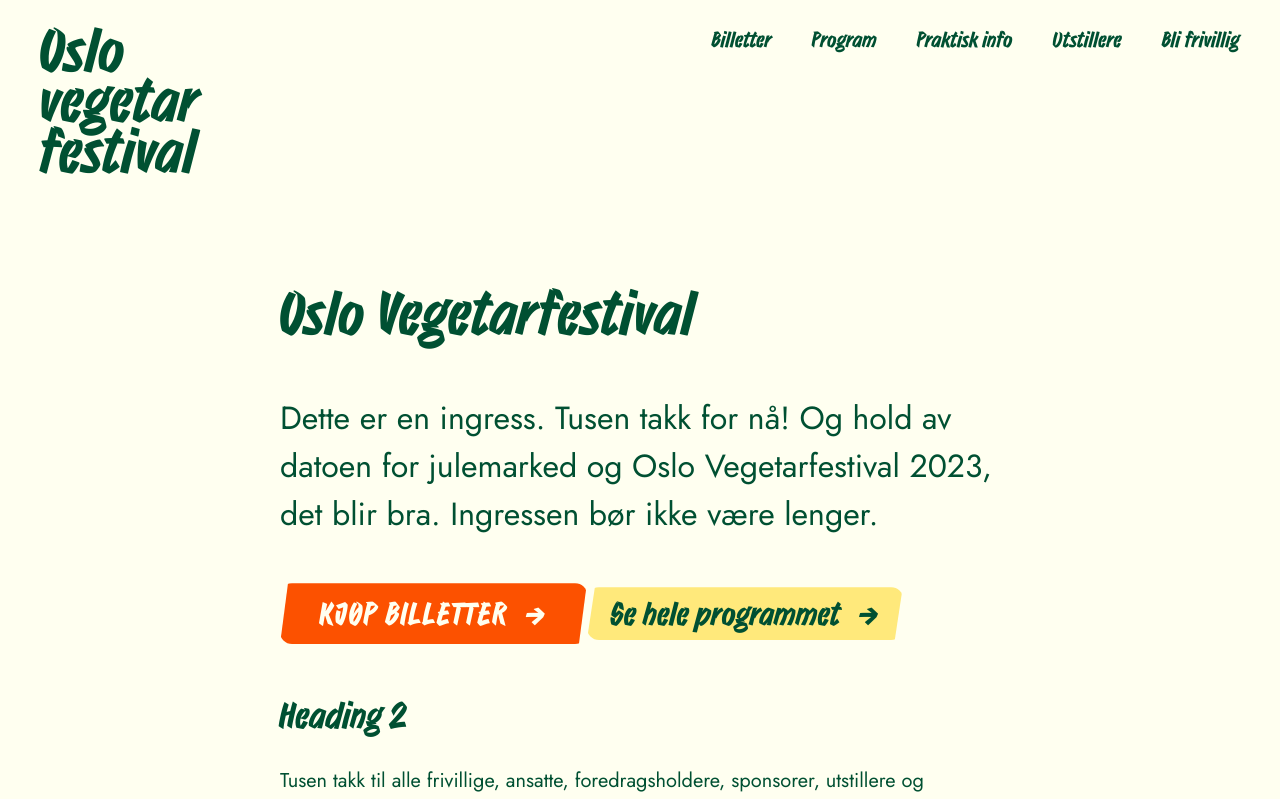
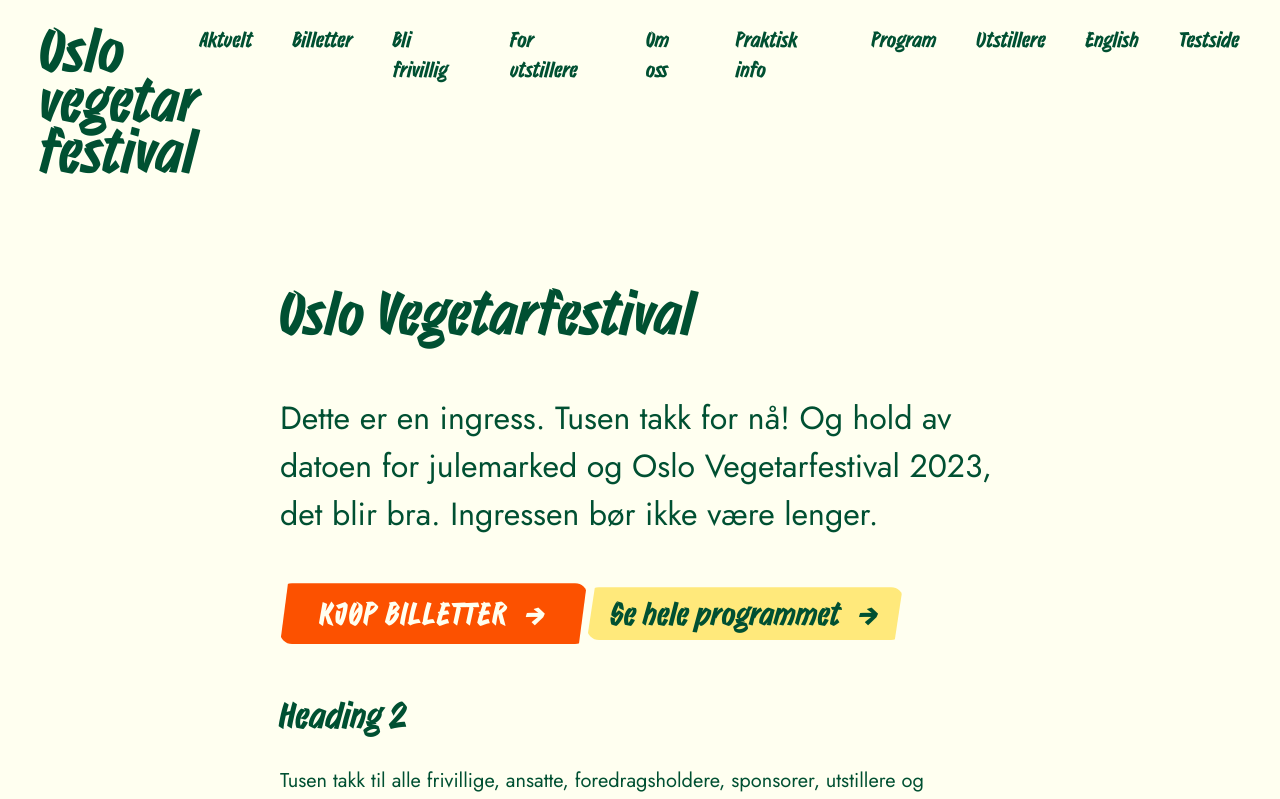
Before and after one commit to oslovegetarfestival/oslovegetarfestival.no, a Next.js app in the folder web/: page /testside in a window 1280 px wide. Shown: the top 799 px of the page. Built offline with nearby package versions, Linux system fonts and the light colour scheme.

Commit message:
Add and link up all current pages to top menu

```diff
--- a/web/components/Header/Header.tsx
+++ b/web/components/Header/Header.tsx
@@ -10,18 +10,46 @@
       <Section width="large" verticalPadding="small">
         <Flex justify="spaceBetween" align="start">
           <p className="h1">
-            <Link href="/"><a className={styles.logo}><span>Oslo</span> <span>vegetar</span><span>festival</span></a></Link>
+            <Link href="/">
+              <a className={styles.logo}>
+                <span>Oslo</span> <span>vegetar</span>
+                <span>festival</span>
+              </a>
+            </Link>
           </p>
           <nav>
             <ul>
               <Flex justify="spaceBetween">
-                <li className={styles.menuItem}>Billetter</li>
-                <li className={styles.menuItem}>Program</li>
-                <li className={styles.menuItem}>Praktisk info</li>
                 <li className={styles.menuItem}>
-                  <Link href="/foredragsholdere">Utstillere</Link>
+                  <Link href="/aktuelt">Aktuelt</Link>
                 </li>
-                <li className={styles.menuItem}>Bli frivillig</li>
+                <li className={styles.menuItem}>
+                  <Link href="/billetter">Billetter</Link>
+                </li>
+                <li className={styles.menuItem}>
+                  <Link href="/bli-frivillig">Bli frivillig</Link>
+                </li>
+                <li className={styles.menuItem}>
+                  <Link href="/for-utstillere">For utstillere</Link>
+                </li>
+                <li className={styles.menuItem}>
+                  <Link href="/om-oss">Om oss</Link>
+                </li>
+                <li className={styles.menuItem}>
+                  <Link href="/praktisk-info">Praktisk info</Link>
+                </li>
+                <li className={styles.menuItem}>
+                  <Link href="/program">Program</Link>
+                </li>
+                <li className={styles.menuItem}>
+                  <Link href="/utstillere">Utstillere</Link>
+                </li>
+                <li className={styles.menuItem}>
+                  <Link href="/english">English</Link>
+                </li>
+                <li className={styles.menuItem}>
+                  <Link href="/testside">Testside</Link>
+                </li>
               </Flex>
             </ul>
           </nav>
```
